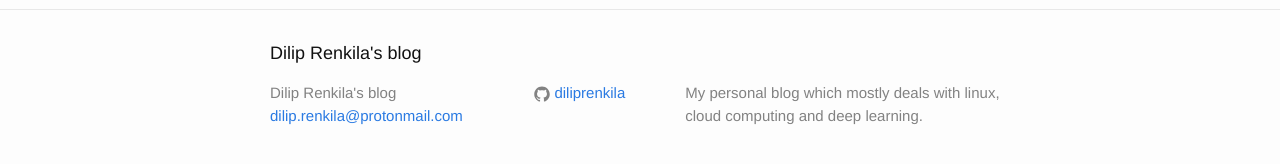
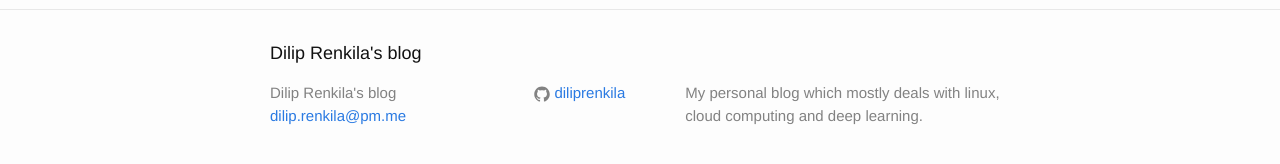
Before and after one commit to DilipRenkila/diliprenkila.github.io, a Jekyll site: the page built from index.html, in a window 1280 px wide. Shown: the part 377-541 px from the top of the page. Built offline with Jekyll 4.4.1, drawn with Linux system fonts in a browser that asks for light colours.

Commit message:
Update _config.yml

```diff
--- a/_config.yml
+++ b/_config.yml
@@ -7,7 +7,7 @@
 
 # Site settings
 title: Dilip Renkila's blog
-email: dilip.renkila@protonmail.com
+email: dilip.renkila@pm.me
 description: > # this means to ignore newlines until "baseurl:"
   My personal blog which mostly deals with linux, cloud computing and deep learning.
 baseurl: "" # the subpath of your site, e.g. /blog
```
